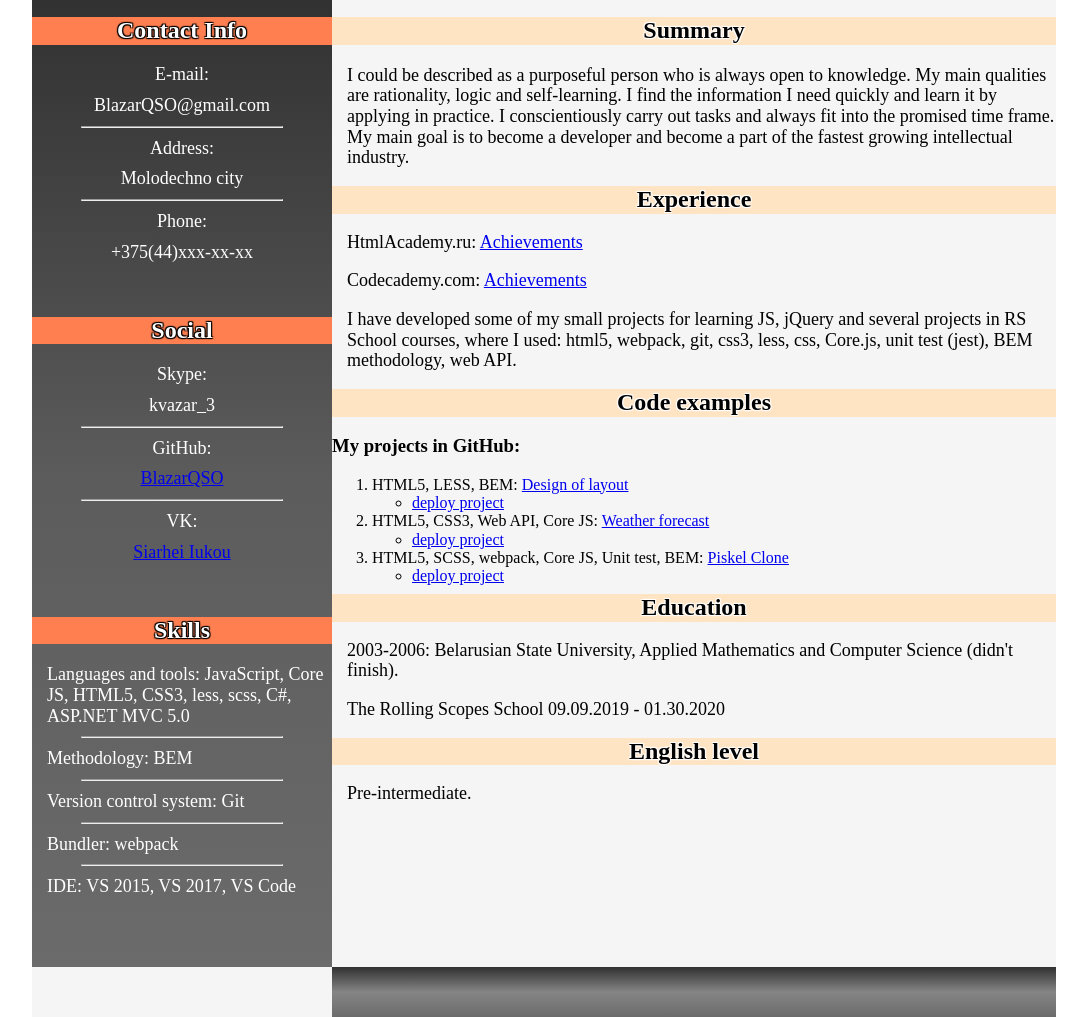
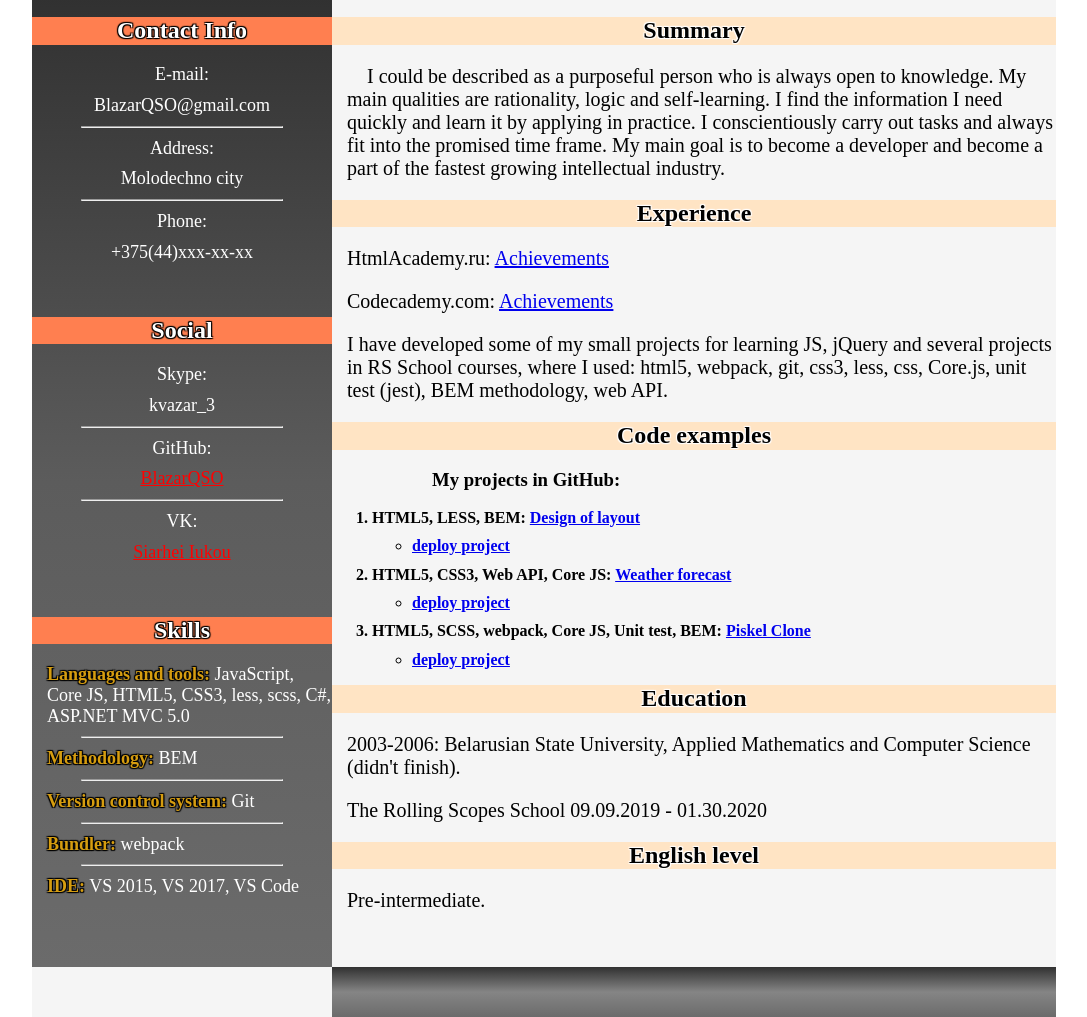
Before and after one commit to BlazarQSO/rsschool-cv_old, a plain HTML site: page index.html in a window 1280 px wide. Shown: the part 282-1299 px from the top of the page, without its empty margins (96-1183 px from the left). Drawn offline with Linux system fonts and the light colour scheme; a web font is replaced by a local one.

Commit message:
feat: update the information

```diff
--- a/style.css
+++ b/style.css
@@ -1,6 +1,3 @@
-body {
-}
-
 body div {
     margin: 0 auto;
 }
@@ -100,14 +97,17 @@ hr {
         text-align: center;
         margin: 10px 0 10px 0;
     }
-
+    .c-aside a {
+        color: red;
+    }
 .c-skills p {
     text-align: left;
     margin-left: 15px;
 }
 
-.c-skills b {
-    color: darkgoldenrod;
+.c-skills span {
+    color: #d69d10;
+    font-weight: bold;
     text-shadow: 1px 1px 1px black, -1px 1px 1px black, 1px -1px 1px black, -1px -1px 1px black;
 }
 
@@ -135,7 +135,7 @@ hr {
 
     .c-section p {
         font-family: 'Yrsa', serif;
-        font-size: 18px;
+        font-size: 20px;
         margin-left: 15px;
     }
 
@@ -153,25 +153,18 @@ hr {
     text-align: center;
     text-shadow: 1px 1px 1px white, -1px 1px 1px white, 1px -1px 1px white, -1px -1px 1px white;
 }
-
-.c-pre {
-    margin-left: -150px;
-    margin-top: 0px;
-    font-weight: 600;
+.c-section-text {
+    text-indent: 20px;
 }
-
-.color-blue {
-    color: blue;
+.c-code {
+    font-weight: bold;
 }
-
-.color-brown {
-    color: brown;
+.c-code h3 {
+    margin-left: 100px;
 }
-
-.c-code {
-    height: 200px;
+.c-code li {
+    margin-top: 10px;
 }
-
 /*------------------------END Section----------------------------*/
 
 /*------------------------Footer----------------------------*/
```
